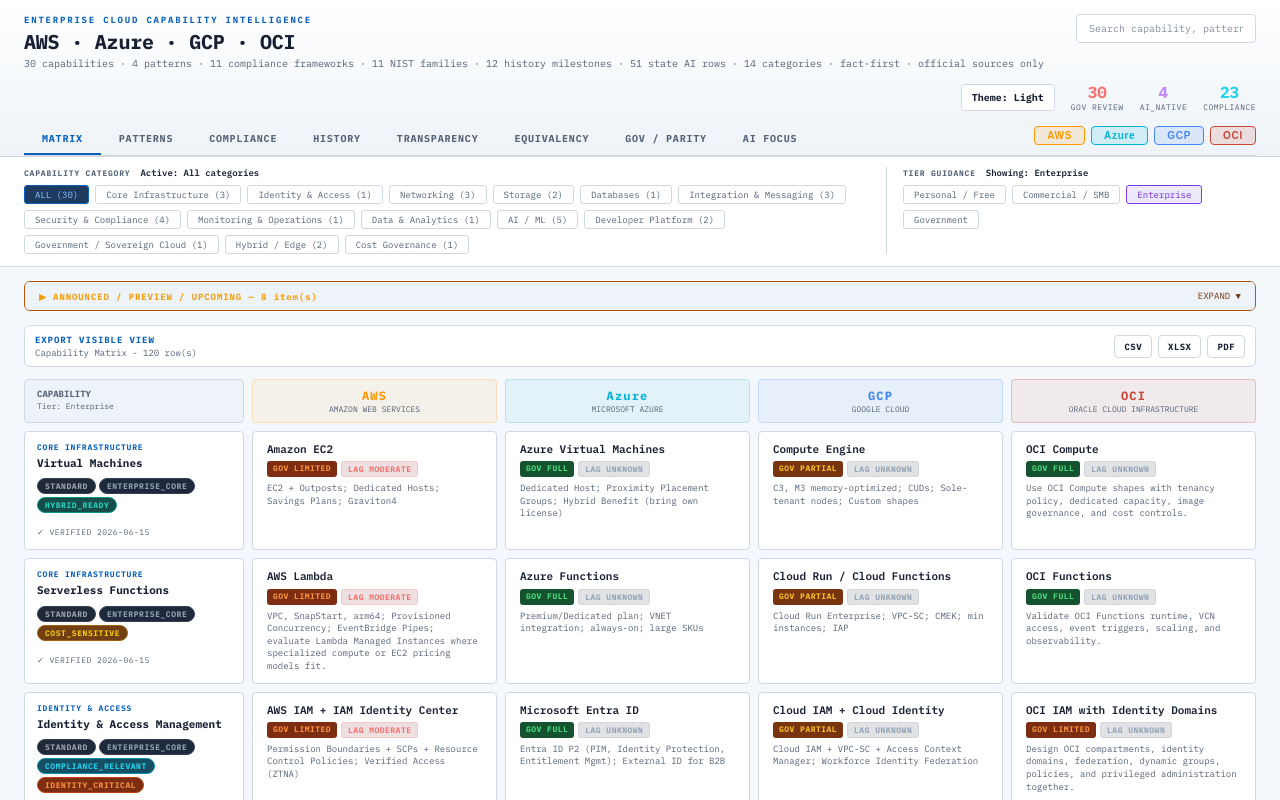
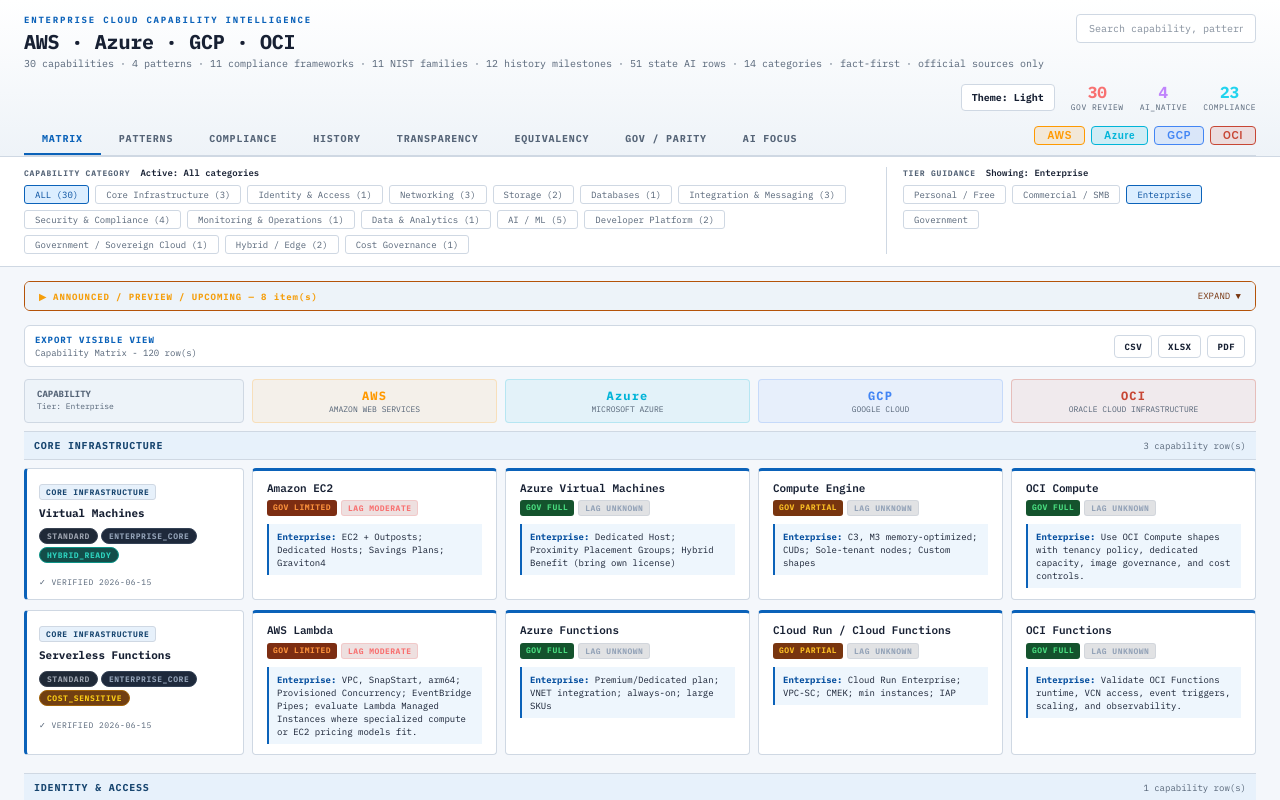
Before and after one commit to MW8-ai/CloudIntelMatrix, a React (Vite) app: page / in a window 1280 px wide. Shown: the top 800 px of the page. Built offline with nearby package versions, Linux system fonts and the light colour scheme.

Commit message:
Polish matrix readability (#48)

```diff
--- a/src/App.jsx
+++ b/src/App.jsx
@@ -1,4 +1,4 @@
-import { useState, useMemo, useEffect } from "react";
+import { Fragment, useState, useMemo, useEffect } from "react";
 import matrixData   from "../data/matrix.json";
 import upcomingData from "../data/upcoming.json";
 import historyData  from "../data/history.json";
@@ -44,6 +44,12 @@
     "--muted": "#556477",
     "--border": "#cfd8e3",
     "--link": "#0b62b9",
+    "--selected-bg": "#dceeff",
+    "--selected-text": "#064f9f",
+    "--selected-border": "#0b62b9",
+    "--category-bg": "#e7f1fb",
+    "--category-text": "#17456f",
+    "--tier-bg": "#eef6fd",
   },
   dark: {
     "--bg": "#070b12",
@@ -54,6 +60,12 @@
     "--muted": "#9aa8ba",
     "--border": "#2a3a52",
     "--link": "#78aefc",
+    "--selected-bg": "#102a46",
+    "--selected-text": "#b8d7ff",
+    "--selected-border": "#78aefc",
+    "--category-bg": "#0d2035",
+    "--category-text": "#b8d7ff",
+    "--tier-bg": "#0d1c2d",
   },
 };
 
@@ -94,7 +106,7 @@
 const TAG_STYLES = {
   gray:   { bg: "#1f2937", fg: "#9ca3af", border: "#374151" },
   blue:   { bg: "#1e3a5f", fg: "#60a5fa", border: "#1d4ed8" },
-  purple: { bg: "#2e1065", fg: "#c084fc", border: "#7c3aed" },
+  purple: { bg: "#1e3a5f", fg: "#93c5fd", border: "#2563eb" },
   green:  { bg: "#14532d", fg: "#4ade80", border: "#15803d" },
   amber:  { bg: "#78350f", fg: "#fbbf24", border: "#b45309" },
   red:    { bg: "#7f1d1d", fg: "#f87171", border: "#b91c1c" },
@@ -258,15 +270,15 @@
   const isExpanded = expandedId === cap.capability;
 
   return (
-    <div style={{ marginBottom: 8 }}>
+    <div style={{ marginBottom: 10 }}>
       {/* Main row */}
       <div style={{ display: "grid", gridTemplateColumns: `220px ${activeProviders.map(() => "1fr").join(" ")}`, gap: 8 }}>
         {/* Capability label */}
         <div
           onClick={() => setExpandedId(isExpanded ? null : cap.capability)}
-          style={{ padding: "10px 12px", borderRadius: 4, border: `1px solid ${isExpanded ? "var(--link)" : "var(--border)"}`, background: isExpanded ? "var(--panel-alt)" : "var(--panel)", cursor: "pointer", minHeight: 80 }}
+          style={{ padding: "10px 12px", borderRadius: 4, border: `1px solid ${isExpanded ? "var(--link)" : "var(--border)"}`, borderLeft: `3px solid ${isExpanded ? "var(--link)" : "var(--selected-border)"}`, background: isExpanded ? "var(--panel-alt)" : "var(--panel)", cursor: "pointer", minHeight: 88 }}
         >
-          <div style={{ fontSize: 8, color: "var(--link)", letterSpacing: "0.1em", marginBottom: 4, fontWeight: 700 }}>{cap.category.toUpperCase()}</div>
+          <div style={{ display: "inline-flex", maxWidth: "100%", padding: "2px 6px", borderRadius: 3, border: "1px solid var(--border)", background: "var(--category-bg)", color: "var(--category-text)", fontSize: 8, letterSpacing: "0.08em", marginBottom: 6, fontWeight: 700 }}>{cap.category.toUpperCase()}</div>
           <div style={{ fontSize: 11, fontWeight: 700, color: "var(--text)", lineHeight: 1.3, marginBottom: 8 }}>{cap.capability}</div>
           {/* Tags */}
           <div style={{ display: "flex", flexWrap: "wrap", gap: 3, marginBottom: 6 }}>
@@ -284,7 +296,7 @@
             <div
               key={provKey}
               onClick={() => setExpandedId(isExpanded ? null : cap.capability)}
-              style={{ padding: "10px 14px", borderRadius: 4, border: `1px solid ${isExpanded ? pm.border : "var(--border)"}`, background: isExpanded ? pm.bg : "var(--panel)", cursor: "pointer", minHeight: 80 }}
+              style={{ padding: "10px 14px", borderRadius: 4, border: `1px solid ${isExpanded ? pm.border : "var(--border)"}`, borderTop: tier ? "3px solid var(--selected-border)" : `1px solid ${isExpanded ? pm.border : "var(--border)"}`, background: isExpanded ? pm.bg : "var(--panel)", cursor: "pointer", minHeight: 88 }}
             >
               <div style={{ display: "flex", justifyContent: "space-between", alignItems: "flex-start", marginBottom: 5 }}>
                 <div style={{ fontSize: 11, fontWeight: 600, color: "var(--text)", lineHeight: 1.3, flex: 1 }}>{prov.service}</div>
@@ -294,7 +306,9 @@
                 <ParityBadge parity={prov.parityLag} />
               </div>
               {tier && prov.tierNotes?.[tier] && (
-                <div style={{ fontSize: 9, color: "var(--muted)", marginTop: 5, lineHeight: 1.4 }}>{prov.tierNotes[tier]}</div>
+                <div style={{ fontSize: 9, color: "var(--text)", marginTop: 8, lineHeight: 1.45, padding: "6px 8px", borderLeft: "2px solid var(--selected-border)", background: "var(--tier-bg)" }}>
+                  <span style={{ color: "var(--selected-text)", fontWeight: 700 }}>{tier}: </span>{prov.tierNotes[tier]}
+                </div>
               )}
             </div>
           );
@@ -1265,8 +1279,8 @@
                       <button key={status} className="hb" onClick={() => setSelectedTransparencyStatus(status)} style={{
                         padding: "3px 10px", borderRadius: 3, fontSize: 9, fontFamily: "inherit",
                         border: `1px solid ${selectedTransparencyStatus === status ? "var(--link)" : "var(--border)"}`,
-                        background: selectedTransparencyStatus === status ? "#1e3a5f" : "transparent",
-                        color: selectedTransparencyStatus === status ? "#93c5fd" : "var(--muted)",
+                        background: selectedTransparencyStatus === status ? "var(--selected-bg)" : "transparent",
+                        color: selectedTransparencyStatus === status ? "var(--selected-text)" : "var(--muted)",
                       }}>{status} ({count})</button>
                     );
                   })}
@@ -1284,8 +1298,8 @@
                   <button className="hb" onClick={() => setSelectedCategory(null)} style={{
                     padding: "3px 10px", borderRadius: 3, fontSize: 9, fontFamily: "inherit",
                     border: `1px solid ${!selectedCategory ? "var(--link)" : "var(--border)"}`,
-                    background: !selectedCategory ? "#1e3a5f" : "transparent",
-                    color: !selectedCategory ? "#93c5fd" : "var(--muted)",
+                    background: !selectedCategory ? "var(--selected-bg)" : "transparent",
+                    color: !selectedCategory ? "var(--selected-text)" : "var(--muted)",
                   }}>ALL ({CAPABILITIES.length})</button>
                   {CATEGORIES.map(cat => {
                     const count = CAPABILITIES.filter(c => c.category === cat).length;
@@ -1293,8 +1307,8 @@
                       <button key={cat} className="hb" onClick={() => setSelectedCategory(selectedCategory === cat ? null : cat)} style={{
                         padding: "3px 10px", borderRadius: 3, fontSize: 9, fontFamily: "inherit",
                         border: `1px solid ${selectedCategory === cat ? "var(--link)" : "var(--border)"}`,
-                        background: selectedCategory === cat ? "#1e3a5f" : "transparent",
-                        color: selectedCategory === cat ? "#93c5fd" : "var(--muted)",
+                        background: selectedCategory === cat ? "var(--selected-bg)" : "transparent",
+                        color: selectedCategory === cat ? "var(--selected-text)" : "var(--muted)",
                       }}>{cat} ({count})</button>
                     );
                   })}
@@ -1316,9 +1330,9 @@
                 {META.tiers.map(t => (
                   <button key={t} className="hb" onClick={() => setSelectedTier(selectedTier === t ? null : t)} style={{
                     padding: "3px 10px", borderRadius: 3, fontSize: 9, fontFamily: "inherit",
-                    border: `1px solid ${selectedTier === t ? (theme === "dark" ? "#a78bfa" : "#7c3aed") : "var(--border)"}`,
-                    background: selectedTier === t ? (theme === "dark" ? "#4c1d9533" : "#ede9fe") : "transparent",
-                    color: selectedTier === t ? (theme === "dark" ? "#c4b5fd" : "#6d28d9") : "var(--muted)",
+                    border: `1px solid ${selectedTier === t ? "var(--selected-border)" : "var(--border)"}`,
+                    background: selectedTier === t ? "var(--selected-bg)" : "transparent",
+                    color: selectedTier === t ? "var(--selected-text)" : "var(--muted)",
                   }}>{t}</button>
                 ))}
               </div>
@@ -1372,9 +1386,21 @@
                   </div>
                 ))}
               </div>
-              {filteredCaps.map(cap => (
-                <CapabilityRow key={cap.capability} cap={cap} activeProviders={activeProviders} expandedId={expandedId} setExpandedId={setExpandedId} tier={selectedTier} />
-              ))}
+              {filteredCaps.map((cap, index) => {
+                const startsCategory = index === 0 || filteredCaps[index - 1]?.category !== cap.category;
+                const categoryCount = startsCategory ? filteredCaps.filter(item => item.category === cap.category).length : 0;
+                return (
+                  <Fragment key={cap.capability}>
+                    {startsCategory && (
+                      <div style={{ margin: index === 0 ? "0 0 8px" : "18px 0 8px", padding: "7px 10px", borderTop: "1px solid var(--border)", borderBottom: "1px solid var(--border)", background: "var(--category-bg)", color: "var(--category-text)", display: "flex", alignItems: "center", justifyContent: "space-between", gap: 12 }}>
+                        <span style={{ fontSize: 10, fontWeight: 800, letterSpacing: "0.08em" }}>{cap.category.toUpperCase()}</span>
+                        <span style={{ fontSize: 9, color: "var(--muted)" }}>{categoryCount} capability row(s)</span>
+                      </div>
+                    )}
+                    <CapabilityRow cap={cap} activeProviders={activeProviders} expandedId={expandedId} setExpandedId={setExpandedId} tier={selectedTier} />
+                  </Fragment>
+                );
+              })}
             </div>
           )}
 
```
